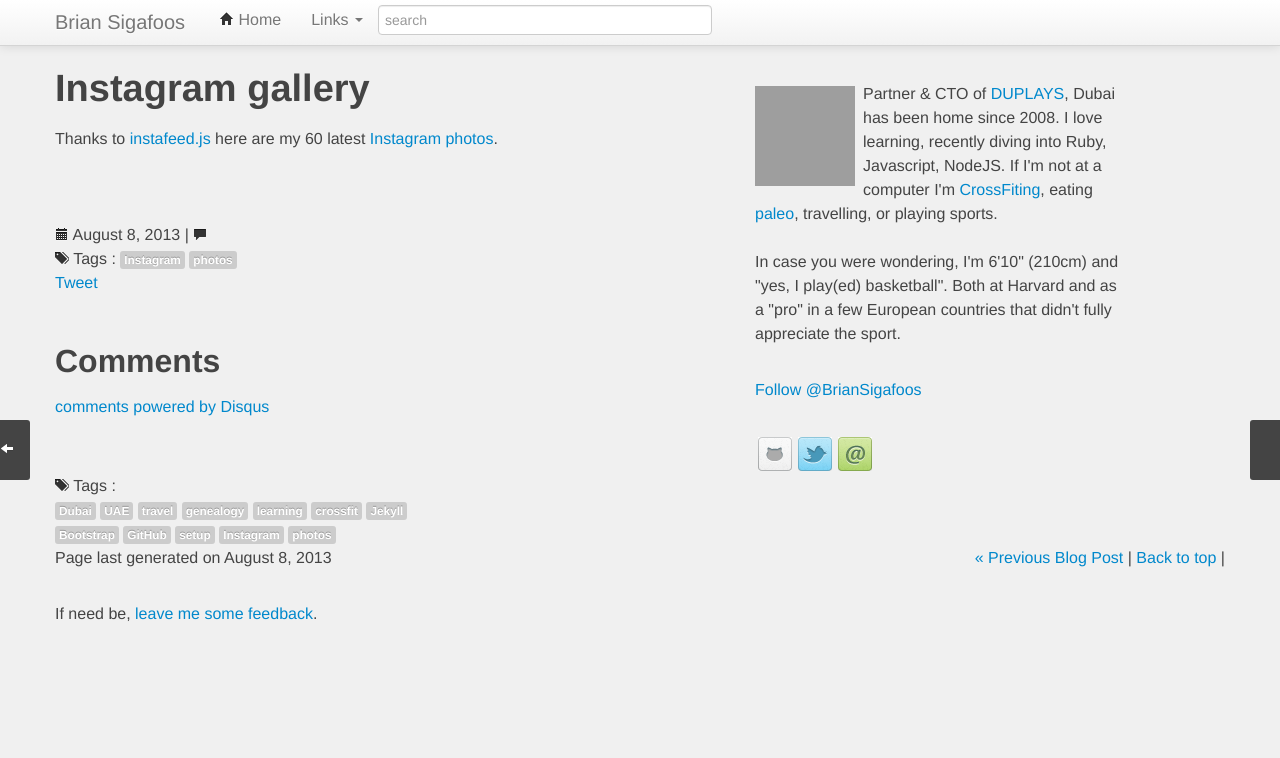
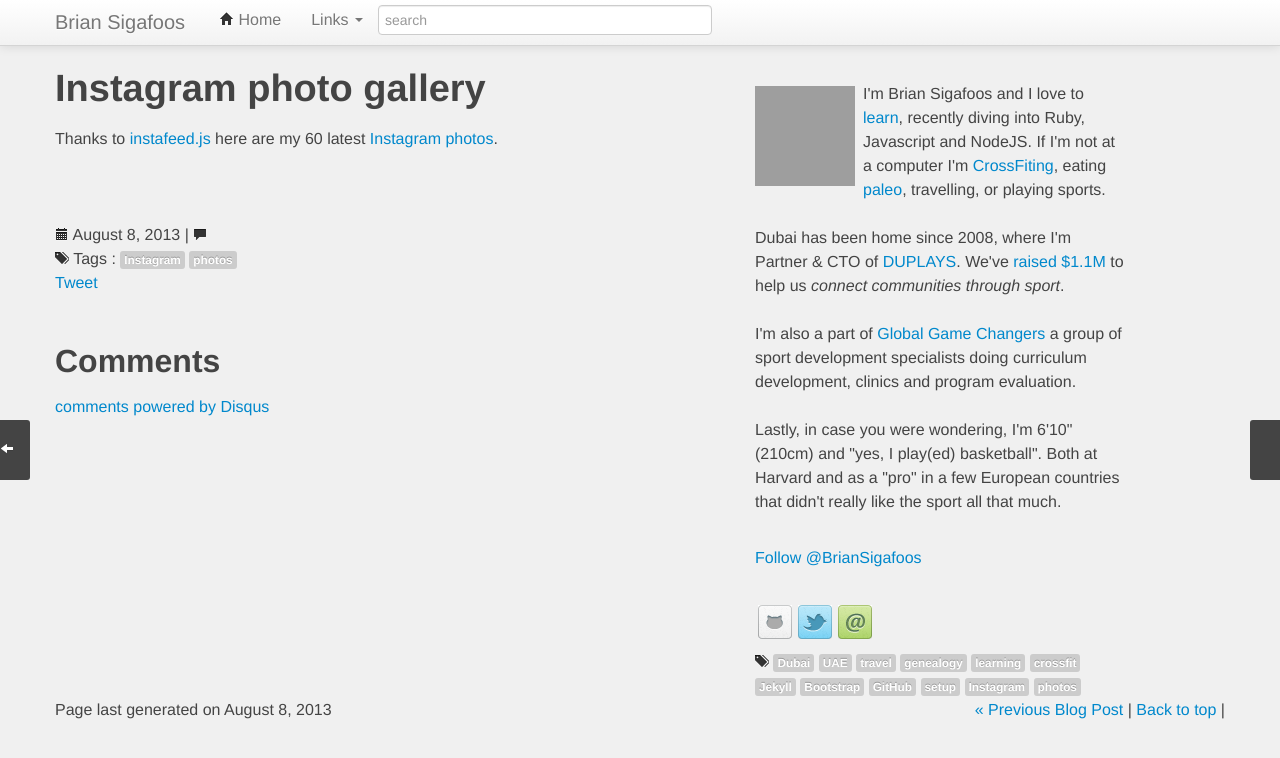
Before and after one commit to BrianSigafoos/briansigafoos.github.io, a Jekyll site: the page built from _posts/2013-08-08-instagram.md, in a window 1280 px wide, cut to the strip 0-758 px from the top of the page. Built offline with Jekyll 4.4.1, drawn with Linux system fonts in a browser that asks for light colours; Markdown is read by kramdown in place of the engine named in the settings; comment, search, counter and statistics services are not loaded; grey boxes are pictures that could not be loaded.

Commit message:
* instagram post

```diff
--- a/_includes/about.html
+++ b/_includes/about.html
@@ -2,13 +2,18 @@
 <p></p>
 <p>
   <img src="{{ site.author.gravatar }}" alt="{{ site.author.name }}" title="Follow me on Twitter @{{ site.author.twitter }}"  class="floatLeft" />
-  Partner &amp; CTO of <a href="https://duplays.com">DUPLAYS</a>, Dubai has been home since 2008.
-  I love learning, recently diving into Ruby, Javascript, NodeJS.
+  I'm Brian Sigafoos and I love to <a href="/tags/learning">learn</a>, recently diving into Ruby, Javascript and NodeJS.
   If I'm not at a computer I'm <a href="http://crossfit.com">CrossFiting</a>,
   eating <a href="http://en.wikipedia.org/wiki/Paleolithic_diet">paleo</a>, travelling, or playing sports.
   <br /><br />
-  In case you were wondering, I'm 6'10" (210cm) and "yes, I play(ed) basketball".
-  Both at Harvard and as a "pro" in a few European countries that didn't fully appreciate the sport.
+  Dubai has been home since 2008, where I'm Partner & CTO of <a href="https://duplays.com">DUPLAYS</a>. We've
+  <a href="http://angel.co/duplays">raised $1.1M</a> to help us <em>connect communities through sport</em>.
+  <br /><br />
+  I'm also a part of <a href="http://globalgamechange.com">Global Game Changers</a> a group of sport development
+  specialists doing curriculum development, clinics and program evaluation.
+  <br /><br />
+  Lastly, in case you were wondering, I'm 6'10" (210cm) and "yes, I play(ed) basketball".
+  Both at Harvard and as a "pro" in a few European countries that didn't really like the sport all that much.
 </p>
 <p>
   <a href="https://twitter.com/{{ site.author.twitter }}" class="twitter-follow-button" data-link-color="#0069D6" data-show-count="true">Follow @{{ site.author.twitter }}</a>
@@ -35,3 +40,7 @@
     <li><a href="https://github.com/{{ site.author.github }}/feedback/issues/new" rel="me" class="social mail" title="Leave feedback for {{ site.author.name  }}"  target="_blank"></a></li>
   </ul>
 </p>
+
+<br />
+<br />
+{% include tag_sidebar.html %}
--- a/_includes/footer.html
+++ b/_includes/footer.html
@@ -2,11 +2,12 @@
   <div class="container">
 	<p class="pull-right">{% if page.previous.url %} <a href="{{page.previous.url}}" title="Previous Post: {{page.previous.title}}">&laquo; Previous Blog Post</a> 	{% endif %}  |  <a href="#">Back to top</a>  |  {% if page.next.url %} 	<a href="{{page.next.url}}" title="Next Post: {{page.next.title}}">Next Blog Post &raquo; </a> 	{% endif %} </p>
 	<p>Page last generated on {{ site.time | date: "%B %e, %Y" }}</p>
-	<p>If need be, <a href="https://github.com/{{ site.author.github }}/feedback/issues/new" title="Leave feedback for {{ site.author.name  }}"  target="_blank" >leave me some feedback</a>.</p>
-	<script>!function(d,s,id){var js,fjs=d.getElementsByTagName(s)[0];if(!d.getElementById(id)){js=d.createElement(s);js.id=id;js.src="//platform.twitter.com/widgets.js";fjs.parentNode.insertBefore(js,fjs);}}(document,"script","twitter-wjs");</script>
   </div>
 </footer>
 
+<script>!function(d,s,id){var js,fjs=d.getElementsByTagName(s)[0];if(!d.getElementById(id)){js=d.createElement(s);
+    js.id=id;js.src="//platform.twitter.com/widgets.js";fjs.parentNode.insertBefore(js,fjs);
+    }}(document,"script","twitter-wjs");</script>
 
 <script type="text/javascript">
 /* * * CONFIGURATION VARIABLES: EDIT BEFORE PASTING INTO YOUR WEBPAGE * * */
--- a/_includes/tag_sidebar.html
+++ b/_includes/tag_sidebar.html
@@ -1 +1 @@
-<i class="icon-tags"></i> Tags :<br>{% for tag in site.tags %} <a href="/tags/{{ tag[0] }}" rel="tooltip" title="View posts tagged with &quot;{{ tag[0] }}&quot;"><span class="label label-info">{{ tag[0] }}</span></a>  {% if forloop.last != true %} {% endif %} {% endfor %}
+<i class="icon-tags"></i> {% for tag in site.tags %} <a href="/tags/{{ tag[0] }}" rel="tooltip" title="View posts tagged with &quot;{{ tag[0] }}&quot;"><span class="label label-info">{{ tag[0] }}</span></a>  {% if forloop.last != true %} {% endif %} {% endfor %}
--- a/_layouts/layout.html
+++ b/_layouts/layout.html
@@ -31,9 +31,6 @@
                 <div class="span4 columns">
                      {% include about.html %}
                 </div>
-                <div class="span4 columns hidden-phone hidden-tablet">
-                     {% include tag_sidebar.html %}
-                </div>
             </div>
         </div>
     </div>
--- a/_posts/2013-08-08-instagram.md
+++ b/_posts/2013-08-08-instagram.md
@@ -3,8 +3,8 @@
 date: 2013-08-08 02:54:00
 layout: post
 slug: instragram
-title: Instagram gallery
-summary: Using instafeed.js and Instagram API to show my 60 most recent photos
+title: Instagram photo gallery
+summary: My 60 latest Instagram photos thanks to Instagram's API and instafeed.js
 image: 'inst-photos.png'
 alias: /photos/
 tags:
```
Also changed, not shown: _layouts/tag_index.html (+0 -7 lines).
